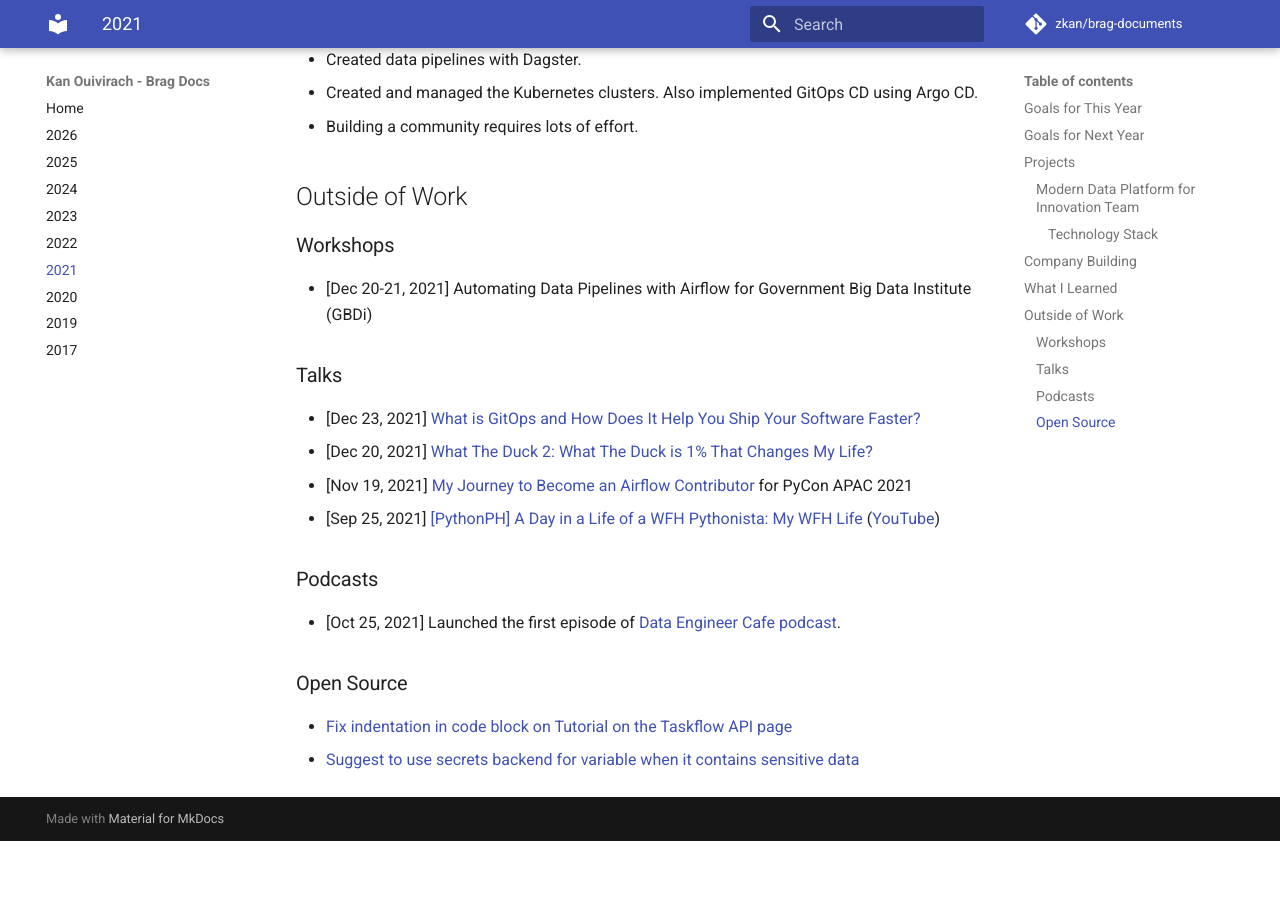
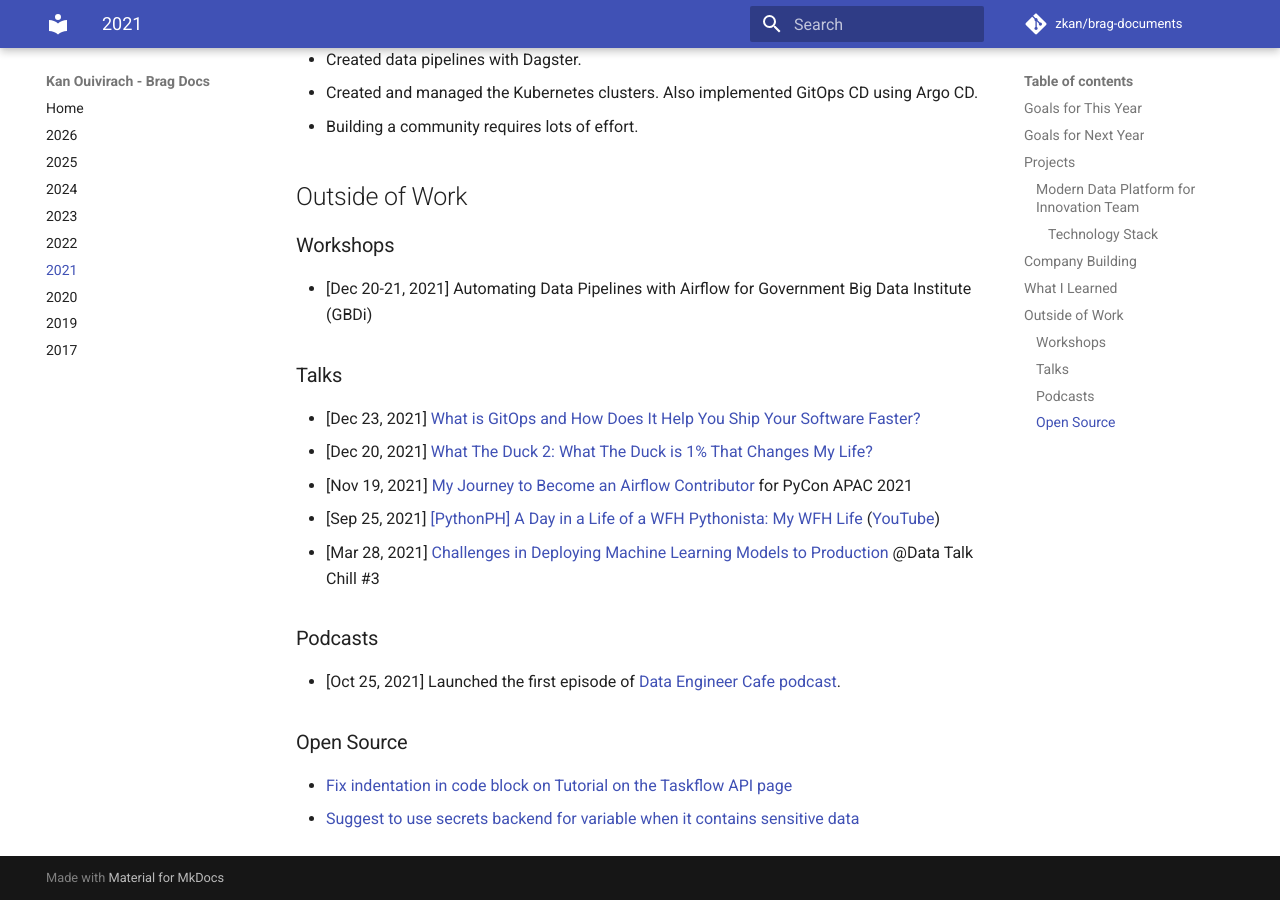
Before and after one commit to zkan/brag-documents, an MkDocs documentation site: the page built from docs/2021.md, in a window 1280 px wide and 900 px high, scrolled down 1797 px. Built offline with MkDocs 1.6.1 and Material for MkDocs 9.7.7, drawn with Linux system fonts in a browser that asks for light colours; comment, search, counter and statistics services are not loaded; before the commit the page ends 2638 px from its top, so only the background shows below that.

Commit message:
Add data talk chill #3

```diff
--- a/docs/2021.md
+++ b/docs/2021.md
@@ -83,6 +83,9 @@
 * [Sep 25, 2021] [[PythonPH] A Day in a Life of a WFH Pythonista: My WFH
 Life](https://docs.google.com/presentation/d/1oPmIm-RUMvp3XeCwqLB1kI_icc39VDZLLUTatsbmmSc/edit?usp=sharing){target=_blank}
 ([YouTube](https://www.youtube.com/watch?v=j1l_lrl1BRo){target=_blank})
+* [Mar 28, 2021] [Challenges in Deploying Machine Learning Models to
+Production](https://docs.google.com/presentation/d/14ddY0I6y-DlncmkhlxhrOr84LNTv6H4UghKLlBz1QbE/edit?usp=sharing){target=_blank}
+@Data Talk Chill #3
 
 ### Podcasts
 
```
